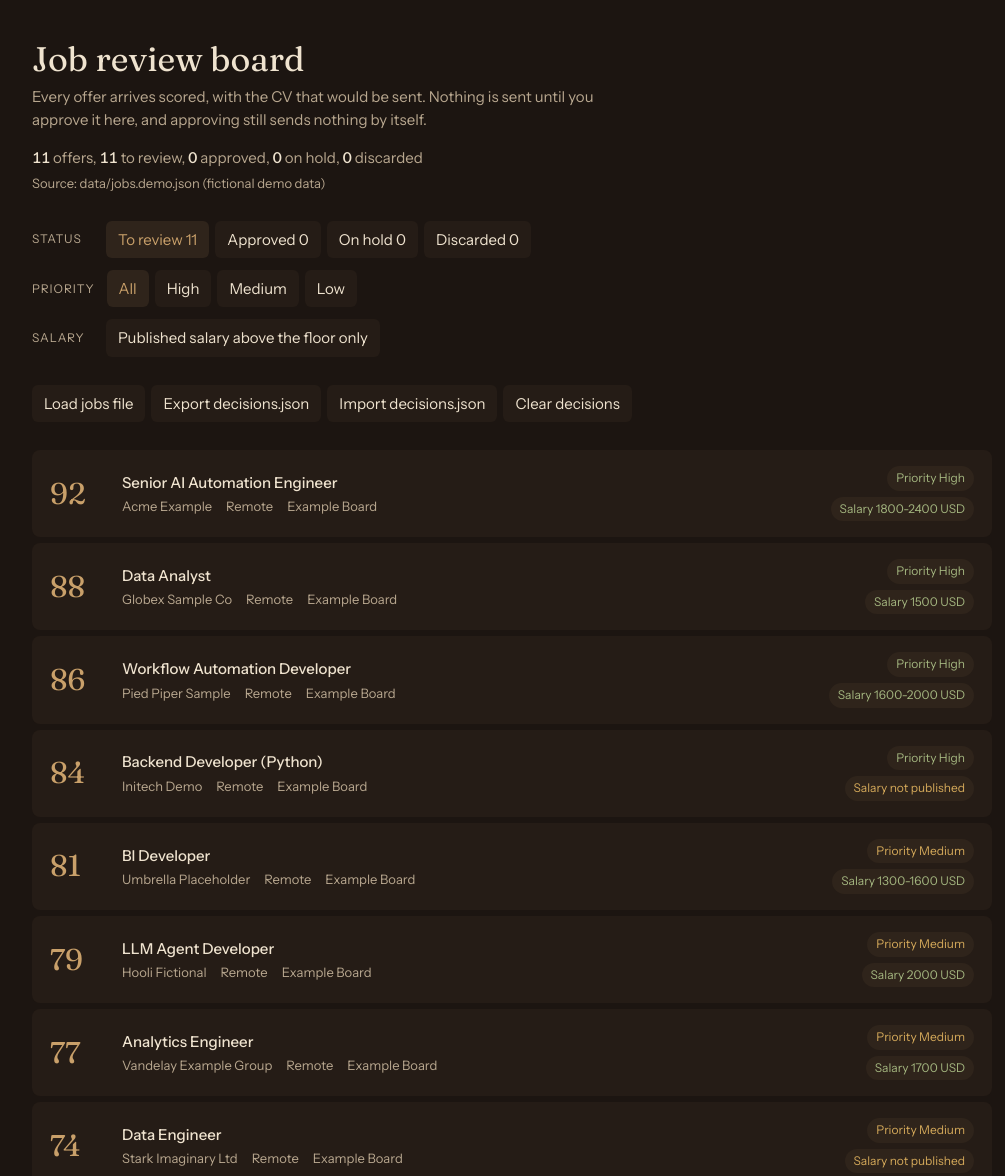
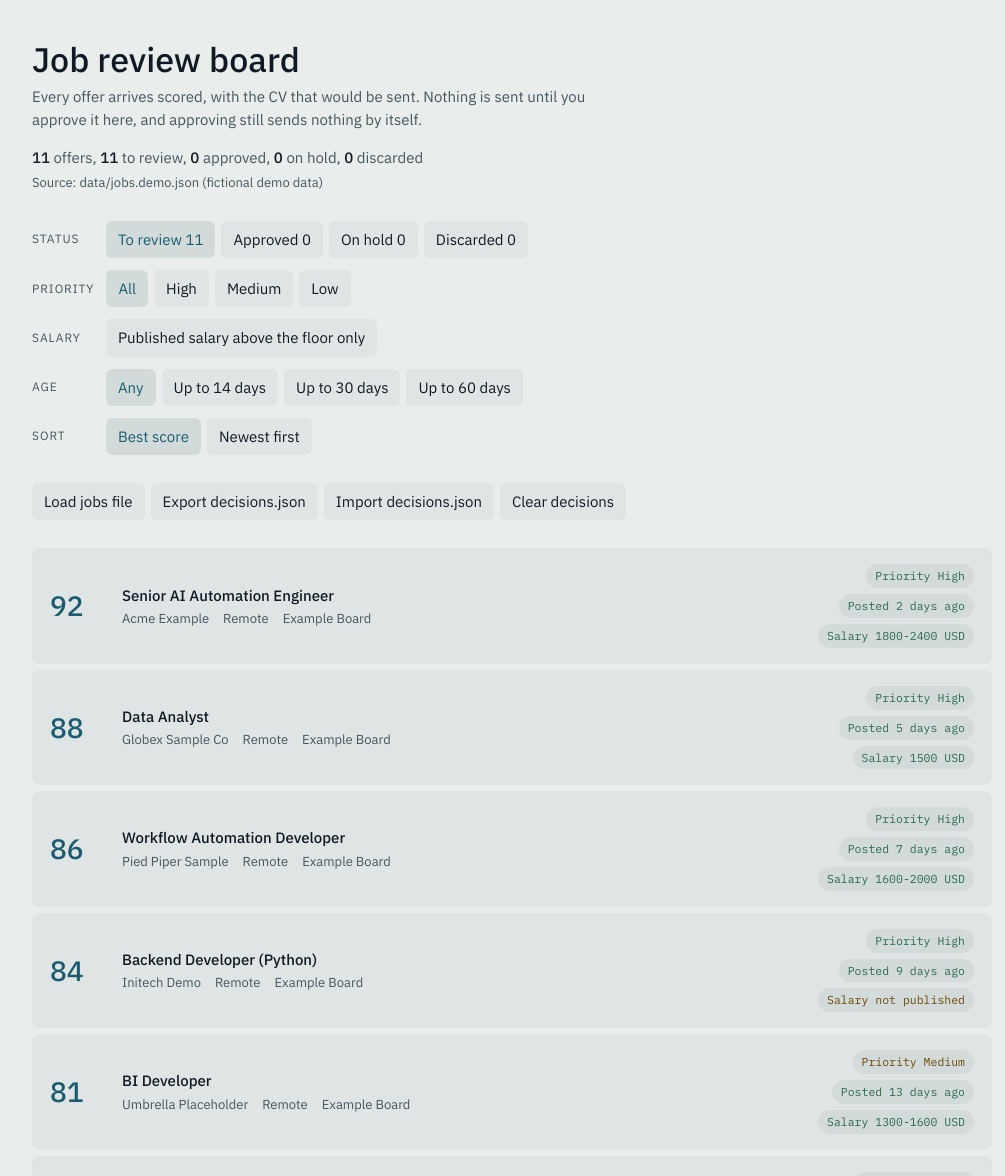
Before and after one commit to cvazzz/job-review-board, a website: page index.html in a window 1280 px wide. Shown: the top 1176 px of the page, without its empty margins (128-1133 px from the left). Drawn offline with Linux system fonts and the light colour scheme; no server answers.

Commit message:
Offer age: pills, filter, sort; accept job agent fields; match portfolio style
Co-Authored-By: Claude Sonnet 5.5 <noreply@anthropic.com>

```diff
--- a/css/style.css
+++ b/css/style.css
@@ -1,17 +1,23 @@
 /* One reading column; each offer is a row that expands. No borders: separation is tone and space. */
 :root{
-  --bg:#1c1511; --surface:#251c16; --raised:#2f241b; --hover:#34281e;
-  --fg:#efe3cf; --muted:#b8a78f; --accent:#c9a06a;
-  --ok:#a3b57f; --warn:#d4a95a; --bad:#cc7f68;
-  --serif:"Fraunces",Georgia,"Times New Roman",serif;
-  --sans:"Instrument Sans",system-ui,-apple-system,"Segoe UI",sans-serif;
-  color-scheme:dark;
+  --bg:#E9EDEC; --surface:#DFE5E4; --raised:#D3DBDA; --hover:#C9D2D1;
+  --fg:#101A24; --muted:#46565F; --accent:#1B5B72; --accent-hover:#124457; --on-accent:#F3F6F6;
+  --ok:#2C6A4C; --warn:#6F4707; --bad:#9A382B;
+  --serif:"IBM Plex Sans",system-ui,-apple-system,"Segoe UI",sans-serif;
+  --sans:"IBM Plex Sans",system-ui,-apple-system,"Segoe UI",sans-serif;
+  --mono:"IBM Plex Mono",ui-monospace,Consolas,monospace;
+  color-scheme:light;
 }
+@media (prefers-color-scheme:dark){:root{
+  --bg:#0F161C; --surface:#151E26; --raised:#1D2933; --hover:#26343F;
+  --fg:#E4EBEF; --muted:#9DAEB9; --accent:#86B9CE; --accent-hover:#A6CEDE; --on-accent:#0F161C;
+  --ok:#86C1A0; --warn:#D7A862; --bad:#DF9082; color-scheme:dark;
+}}
 *{box-sizing:border-box}
 html{background:var(--bg)}
 body{margin:0;background:var(--bg);color:var(--fg);font:15px/1.55 var(--sans);padding-block:40px 80px;padding-left:max(16px,env(safe-area-inset-left,0px));padding-right:max(16px,env(safe-area-inset-right,0px))}
 .wrap{max-width:960px;margin:0 auto;display:flex;flex-direction:column;gap:28px}
-h1{font:400 34px/1.15 var(--serif);margin:0;text-wrap:balance}
+h1{font:500 34px/1.15 var(--serif);margin:0;text-wrap:balance}
 .sub{color:var(--muted);margin:6px 0 0;max-width:62ch}
 .counts{color:var(--muted);font-variant-numeric:tabular-nums;margin:14px 0 0}
 .counts b{color:var(--fg);font-weight:500}
@@ -32,22 +38,22 @@ button:disabled{opacity:.5;cursor:default}
 .head:hover{background:var(--hover)}
 .head:focus-visible{background:var(--hover);text-decoration:none}
 .head:focus-visible .title{color:var(--accent);text-decoration:underline;text-underline-offset:4px}
-.score{font:400 30px/1 var(--serif);color:var(--accent);font-variant-numeric:tabular-nums}
+.score{font:500 28px/1 var(--mono);color:var(--accent);font-variant-numeric:tabular-nums}
 .title{font-weight:500}
 .meta{color:var(--muted);font-size:13px;margin-top:2px;display:flex;flex-wrap:wrap;gap:4px 14px}
-.pill{font-size:12px;padding:3px 9px;border-radius:99px;background:var(--raised);color:var(--muted);white-space:nowrap}
+.pill{font-family:var(--mono);font-size:11.5px;padding:3px 9px;border-radius:99px;background:var(--raised);color:var(--muted);white-space:nowrap}
 .pill.ok{color:var(--ok)}.pill.warn{color:var(--warn)}.pill.bad{color:var(--bad)}
 .state{display:flex;flex-direction:column;align-items:flex-end;gap:6px}
 .detail{padding:4px 18px 20px 90px;display:grid;gap:16px;animation:rise .35s ease both}
 .detail dl{margin:0;display:grid;grid-template-columns:150px 1fr;gap:10px 18px}
-.detail dt{color:var(--muted);font-size:12px;letter-spacing:.08em;text-transform:uppercase;padding-top:3px}
+.detail dt{color:var(--muted);font-family:var(--mono);font-size:11px;letter-spacing:.06em;text-transform:uppercase;padding-top:3px}
 .detail dd{margin:0;min-width:0;overflow-wrap:anywhere}
 a{color:var(--accent);text-underline-offset:3px}
 a:focus-visible{outline:none;background:var(--raised);text-decoration:underline}
 .actions{display:flex;flex-wrap:wrap;gap:8px;align-items:center}
-.actions .go{background:var(--accent);color:#1c1511;font-weight:600}
-.actions .go:hover{background:#d8b07c}
-.actions .go:focus-visible{background:#d8b07c;color:#1c1511}
+.actions .go{background:var(--accent);color:var(--on-accent);font-weight:600}
+.actions .go:hover{background:var(--accent-hover)}
+.actions .go:focus-visible{background:var(--accent-hover);color:var(--on-accent)}
 .confirm{background:var(--raised);padding:12px 14px;border-radius:8px;display:grid;gap:10px;max-width:62ch}
 .empty{background:var(--surface);border-radius:8px;padding:28px 22px;color:var(--muted)}
 .note{color:var(--muted);font-size:13px;max-width:70ch}
--- a/data/jobs.demo.json
+++ b/data/jobs.demo.json
@@ -8,7 +8,7 @@
     "pais_elegible": "Remote, LATAM",
     "modalidad": "Remote",
     "idioma": "EN",
-    "fecha_publicacion": "2026-02-11",
+    "dias_atras": 2,
     "salario_publicado": "1800-2400",
     "moneda": "USD",
     "salario_mensual_usd_est": 2100,
@@ -32,7 +32,7 @@
     "pais_elegible": "Remote, worldwide",
     "modalidad": "Remote",
     "idioma": "EN",
-    "fecha_publicacion": "2026-03-12",
+    "dias_atras": 5,
     "salario_publicado": "1500",
     "moneda": "USD",
     "salario_mensual_usd_est": 1500,
@@ -56,7 +56,7 @@
     "pais_elegible": "Remote, LATAM",
     "modalidad": "Remote",
     "idioma": "EN",
-    "fecha_publicacion": "2026-04-13",
+    "dias_atras": 9,
     "salario_publicado": "",
     "moneda": "",
     "salario_mensual_usd_est": null,
@@ -80,7 +80,7 @@
     "pais_elegible": "Remote, Americas",
     "modalidad": "Remote",
     "idioma": "ES",
-    "fecha_publicacion": "2026-05-14",
+    "dias_atras": 13,
     "salario_publicado": "1300-1600",
     "moneda": "USD",
     "salario_mensual_usd_est": 1450,
@@ -104,7 +104,7 @@
     "pais_elegible": "Remote, worldwide",
     "modalidad": "Remote",
     "idioma": "EN",
-    "fecha_publicacion": "2026-06-15",
+    "dias_atras": 21,
     "salario_publicado": "2000",
     "moneda": "USD",
     "salario_mensual_usd_est": 2000,
@@ -128,7 +128,7 @@
     "pais_elegible": "Remote, EMEA and LATAM",
     "modalidad": "Remote",
     "idioma": "EN",
-    "fecha_publicacion": "2026-07-16",
+    "dias_atras": 28,
     "salario_publicado": "",
     "moneda": "",
     "salario_mensual_usd_est": null,
@@ -152,7 +152,7 @@
     "pais_elegible": "Remote, LATAM",
     "modalidad": "Remote",
     "idioma": "EN",
-    "fecha_publicacion": "2026-08-17",
+    "dias_atras": 38,
     "salario_publicado": "1100",
     "moneda": "USD",
     "salario_mensual_usd_est": 1100,
@@ -176,7 +176,7 @@
     "pais_elegible": "Remote, worldwide",
     "modalidad": "Remote",
     "idioma": "EN",
-    "fecha_publicacion": "2026-09-18",
+    "dias_atras": 52,
     "salario_publicado": "900-1000",
     "moneda": "USD",
     "salario_mensual_usd_est": 950,
@@ -200,7 +200,7 @@
     "pais_elegible": "Hybrid, outside eligible area",
     "modalidad": "Hybrid",
     "idioma": "EN",
-    "fecha_publicacion": "2026-01-19",
+    "dias_atras": 70,
     "salario_publicado": "",
     "moneda": "",
     "salario_mensual_usd_est": null,
@@ -224,7 +224,7 @@
     "pais_elegible": "Remote, Americas",
     "modalidad": "Remote",
     "idioma": "EN",
-    "fecha_publicacion": "2026-02-20",
+    "dias_atras": 4,
     "salario_publicado": "1700",
     "moneda": "USD",
     "salario_mensual_usd_est": 1700,
@@ -248,7 +248,7 @@
     "pais_elegible": "Remote, LATAM",
     "modalidad": "Remote",
     "idioma": "ES",
-    "fecha_publicacion": "2026-03-21",
+    "dias_atras": 7,
     "salario_publicado": "1600-2000",
     "moneda": "USD",
     "salario_mensual_usd_est": 1800,
--- a/index.html
+++ b/index.html
@@ -6,7 +6,7 @@
 <title>Job Review Board</title>
 <meta name="description" content="Review scored job offers and approve them by hand before applying. Static, no dependencies, data stays in your browser.">
 <link rel="preconnect" href="https://fonts.googleapis.com">
-<link rel="stylesheet" href="https://fonts.googleapis.com/css2?family=Fraunces:opsz,wght@9..144,400;9..144,500&family=Instrument+Sans:wght@400;500;600&display=swap">
+<link rel="stylesheet" href="https://fonts.googleapis.com/css2?family=IBM+Plex+Mono:wght@400;500&family=IBM+Plex+Sans:wght@400;500;600&display=swap">
 <link rel="stylesheet" href="css/style.css">
 </head>
 <body>
@@ -22,6 +22,8 @@
     <div class="group" id="f-dec" role="group" aria-label="Status"></div>
     <div class="group" id="f-prio" role="group" aria-label="Priority"></div>
     <div class="group" id="f-sal" role="group" aria-label="Salary"></div>
+    <div class="group" id="f-age" role="group" aria-label="Age of the offer"></div>
+    <div class="group" id="f-sort" role="group" aria-label="Sort order"></div>
   </section>
 
   <section class="tools" aria-label="Data">
@@ -36,7 +38,7 @@
 
   <main class="list" id="list" aria-live="polite"></main>
 
-  <p class="note">Salary floor shown here is only a flag computed upstream (the <code>cumple_piso</code> field). Offers without a published salary are marked. Decisions live in this browser's localStorage; export them to keep or process them elsewhere. The bundled demo data is fictional.</p>
+  <p class="note">Age is counted from the posting date given by the source, against today. Offers older than 60 days (90 for company career pages) are dropped upstream; the age filter is for tightening that further. Salary floor shown here is only a flag computed upstream (the <code>cumple_piso</code> field). Offers without a published salary are marked. Decisions live in this browser's localStorage; export them to keep or process them elsewhere. The bundled demo data is fictional.</p>
 </div>
 <script src="js/logic.js"></script>
 <script src="js/app.js"></script>
--- a/js/app.js
+++ b/js/app.js
@@ -5,7 +5,7 @@
   var STORE_KEY = 'jrb.decisions.v1';
   var LABEL = { pending: 'To review', approved: 'Approved', hold: 'On hold', discarded: 'Discarded' };
   var PRIO = { alta: 'High', media: 'Medium', baja: 'Low' };
-  var state = { jobs: [], decisions: load(), status: 'pending', prio: 'todas', soloSalario: false, open: null, confirm: null, ready: false, error: '', source: '' };
+  var state = { jobs: [], decisions: load(), status: 'pending', prio: 'todas', soloSalario: false, maxDias: 0, orden: 'score', open: null, confirm: null, ready: false, error: '', source: '' };
 
   function load() {
     try { return L.parseDecisions(JSON.parse(localStorage.getItem(STORE_KEY))) || {}; } catch (e) { return {}; }
@@ -32,7 +32,7 @@
   }
   function $(id) { return document.getElementById(id); }
   function say(t) { $('msg').textContent = t; }
-  function cvFile(j) { return j.cv_variant ? 'CV_' + j.cv_variant + '.pdf' : 'to be defined'; }
+  function cvFile(j) { return j.cv_file ? j.cv_file.split('/').pop() : (j.cv_variant ? 'CV_' + j.cv_variant + '.pdf' : 'to be defined'); }
   function chip(label, pressed, onclick) {
     return h('button', { type: 'button', 'aria-pressed': String(!!pressed), onclick: onclick }, label);
   }
@@ -50,6 +50,14 @@
     });
     var s = $('f-sal'); s.replaceChildren(h('span', { class: 'lbl' }, 'Salary'));
     s.append(chip('Published salary above the floor only', state.soloSalario, function () { state.soloSalario = !state.soloSalario; render(); }));
+    var g = $('f-age'); g.replaceChildren(h('span', { class: 'lbl' }, 'Age'));
+    [[0, 'Any'], [14, 'Up to 14 days'], [30, 'Up to 30 days'], [60, 'Up to 60 days']].forEach(function (a) {
+      g.append(chip(a[1], state.maxDias === a[0], function () { state.maxDias = a[0]; render(); }));
+    });
+    var o = $('f-sort'); o.replaceChildren(h('span', { class: 'lbl' }, 'Sort'));
+    [['score', 'Best score'], ['recent', 'Newest first']].forEach(function (a) {
+      o.append(chip(a[1], state.orden === a[0], function () { state.orden = a[0]; render(); }));
+    });
     $('counts').replaceChildren(
       h('b', {}, String(state.jobs.length)), ' offers, ',
       h('b', {}, String(c.pending)), ' to review, ',
@@ -63,6 +71,11 @@
     if (j.cumple_piso && j.salario_publicado) return h('span', { class: 'pill ok' }, 'Salary ' + j.salario_publicado + (j.moneda ? ' ' + j.moneda : ''));
     if (j.cumple_piso) return h('span', { class: 'pill ok' }, 'Salary above floor');
     return h('span', { class: 'pill warn' }, j.salario_publicado ? 'Salary below floor' : 'Salary not published');
+  }
+  function agePill(j) {
+    var band = L.ageBand(j.antiguedad_dias);
+    var cls = band === 'fresh' ? 'ok' : band === 'aging' ? 'warn' : band === 'stale' ? 'bad' : 'warn';
+    return h('span', { class: 'pill ' + cls }, 'Posted ' + L.ageText(j.antiguedad_dias));
   }
   function prioPill(j) {
     var cls = j.prioridad === 'alta' ? 'ok' : (j.prioridad === 'media' ? 'warn' : 'bad');
@@ -85,6 +98,9 @@
       h('dt', {}, 'Strengths'), h('dd', {}, j.fortalezas || '-'),
       h('dt', {}, 'Gaps'), h('dd', {}, j.brechas || '-'),
       h('dt', {}, 'Risks'), h('dd', {}, j.riesgos || '-'),
+      h('dt', {}, 'Published'), h('dd', {}, j.fecha_publicacion ? j.fecha_publicacion + ' (' + L.ageText(j.antiguedad_dias) + ')' : 'Date not published by the source' + (j.antiguedad_dias == null ? '. Confirm the offer is still open.' : '')),
+      j.expira ? h('dt', {}, 'Closes') : null, j.expira ? h('dd', {}, j.expira) : null,
+      h('dt', {}, 'Salary vs floor'), h('dd', {}, j.nota_piso || (j.salario_publicado ? j.salario_publicado + ' ' + j.moneda : 'Not published: ask before investing time.')),
       h('dt', {}, 'Eligible where'), h('dd', {}, j.pais_elegible || '-'),
       h('dt', {}, 'Mode'), h('dd', {}, j.modalidad || '-'),
       h('dt', {}, 'Language'), h('dd', {}, j.idioma),
@@ -118,7 +134,7 @@
       h('span', {},
         h('div', { class: 'title' }, j.puesto),
         h('div', { class: 'meta' }, h('span', {}, j.empresa), h('span', {}, j.modalidad), h('span', {}, j.fuente))),
-      h('span', { class: 'state' }, prioPill(j), salaryPill(j), st !== 'pending' ? h('span', { class: 'pill' }, LABEL[st]) : null));
+      h('span', { class: 'state' }, prioPill(j), agePill(j), salaryPill(j), st !== 'pending' ? h('span', { class: 'pill' }, LABEL[st]) : null));
     return h('article', { class: 'job', style: 'animation-delay:' + Math.min(i, 10) * 30 + 'ms' }, head, open ? detail(j) : null);
   }
 
@@ -128,7 +144,7 @@
     if (state.error) { list.replaceChildren(h('div', { class: 'empty' }, state.error)); return; }
     if (!state.ready) { list.replaceChildren(h('div', { class: 'empty' }, 'Loading offers...')); return; }
     if (!state.jobs.length) { list.replaceChildren(h('div', { class: 'empty' }, 'No offers loaded. Use "Load jobs file" to pick a JSON file.')); return; }
-    var rows = L.filterJobs(state.jobs, state.decisions, { status: state.status, prioridad: state.prio, soloSalario: state.soloSalario });
+    var rows = L.filterJobs(state.jobs, state.decisions, { status: state.status, prioridad: state.prio, soloSalario: state.soloSalario, maxDias: state.maxDias, orden: state.orden });
     if (!rows.length) { list.replaceChildren(h('div', { class: 'empty' }, 'No offers match this filter.')); return; }
     list.replaceChildren.apply(list, rows.map(row));
   }
--- a/js/logic.js
+++ b/js/logic.js
@@ -32,7 +32,40 @@
     return /^(si|sí|yes|true|1|y)$/i.test(str(v));
   }
 
-  /* Returns a safe, uniform job object, or null if it has no id or title. */
+  var DAY = 86400000;
+
+  /* Whole days between a YYYY-MM-DD date and `now` (a Date); null when the date is missing or invalid. */
+  function ageDays(fecha, now) {
+    var m = /^(\d{4})-(\d{2})-(\d{2})/.exec(str(fecha));
+    if (!m) return null;
+    var t = Date.UTC(+m[1], +m[2] - 1, +m[3]);
+    var n = now || new Date();
+    var today = Date.UTC(n.getFullYear(), n.getMonth(), n.getDate());
+    return isFinite(t) ? Math.max(0, Math.round((today - t) / DAY)) : null;
+  }
+
+  function isoDaysAgo(days, now) {
+    var n = now || new Date();
+    var d = new Date(Date.UTC(n.getFullYear(), n.getMonth(), n.getDate()) - days * DAY);
+    return d.toISOString().slice(0, 10);
+  }
+
+  /* 'fresh' up to 14 days, 'aging' up to 45, 'stale' beyond, 'unknown' without a date. */
+  function ageBand(days) {
+    if (days == null) return 'unknown';
+    return days <= 14 ? 'fresh' : days <= 45 ? 'aging' : 'stale';
+  }
+
+  function ageText(days) {
+    if (days == null) return 'date unknown';
+    if (days === 0) return 'today';
+    if (days === 1) return '1 day ago';
+    if (days < 60) return days + ' days ago';
+    return Math.round(days / 30) + ' months ago';
+  }
+
+  /* Returns a safe, uniform job object, or null if it has no id or title.
+     Accepts both this board's field names and the ones written by the job agent (publicada, salario, pais, metodo, verificacion). */
   function normalizeJob(raw) {
     if (!raw || typeof raw !== 'object') return null;
     var id = str(raw.id), puesto = str(raw.puesto);
@@ -44,30 +77,39 @@
     if (PRIORITIES.indexOf(prio) < 0) prio = 'media';
     var idioma = str(raw.idioma).toUpperCase();
     var usd = Number(raw.salario_mensual_usd_est);
+    var fecha = str(raw.fecha_publicacion) || str(raw.publicada);
+    if (!fecha && isFinite(Number(raw.dias_atras)) && str(raw.dias_atras) !== '') fecha = isoDaysAgo(Number(raw.dias_atras));
+    var sal = str(raw.salario_publicado) || (/^no publicado$/i.test(str(raw.salario)) ? '' : str(raw.salario));
+    var piso = str(raw.cumple_piso).toLowerCase();
+    var days = ageDays(fecha);
     return {
       id: id,
       empresa: str(raw.empresa),
       puesto: puesto,
       url: isHttpsUrl(raw.url) ? str(raw.url) : null,
       fuente: str(raw.fuente),
-      pais_elegible: str(raw.pais_elegible),
+      pais_elegible: str(raw.pais_elegible) || str(raw.pais),
       modalidad: str(raw.modalidad),
       idioma: idioma === 'EN' ? 'EN' : 'ES',
-      fecha_publicacion: str(raw.fecha_publicacion),
-      salario_publicado: str(raw.salario_publicado),
+      fecha_publicacion: fecha,
+      antiguedad_dias: days,
+      expira: str(raw.expira),
+      nota_piso: str(raw.nota_piso),
+      salario_publicado: sal,
       moneda: str(raw.moneda),
       salario_mensual_usd_est: isFinite(usd) && str(raw.salario_mensual_usd_est) !== '' ? usd : null,
-      cumple_piso: truthy(raw.cumple_piso),
+      cumple_piso: truthy(piso) || piso === 'si',
       score: score,
       prioridad: prio,
-      metodo_postulacion: str(raw.metodo_postulacion),
+      metodo_postulacion: str(raw.metodo_postulacion) || str(raw.metodo),
       requiere_humano: truthy(raw.requiere_humano),
-      estado_verificacion: str(raw.estado_verificacion),
+      estado_verificacion: str(raw.estado_verificacion) || str(raw.verificacion),
       fortalezas: str(raw.fortalezas),
       brechas: str(raw.brechas),
       riesgos: str(raw.riesgos),
       notas: str(raw.notas),
-      cv_variant: str(raw.cv_variant) || cvVariantFor(puesto)
+      cv_variant: str(raw.cv_variant) || cvVariantFor(puesto),
+      cv_file: str(raw.cv_file)
     };
   }
 
@@ -101,13 +143,18 @@
     return next;
   }
 
-  function sortJobs(jobs) {
+  /* by: 'score' (default) or 'recent' (newest first, offers without a date last; ties by score). */
+  function sortJobs(jobs, by) {
     return jobs.slice().sort(function (a, b) {
+      if (by === 'recent') {
+        var da = a.antiguedad_dias == null ? 1e9 : a.antiguedad_dias, db = b.antiguedad_dias == null ? 1e9 : b.antiguedad_dias;
+        if (da !== db) return da - db;
+      }
       return (b.score - a.score) || (a.id < b.id ? -1 : a.id > b.id ? 1 : 0);
     });
   }
 
-  /* opts: {status, prioridad ('todas' or a priority), soloSalario} */
+  /* opts: {status, prioridad ('todas' or a priority), soloSalario, maxDias (number of days or 0 for any), orden ('score'|'recent')} */
   function filterJobs(jobs, decisions, opts) {
     opts = opts || {};
     var status = opts.status || 'pending', prio = opts.prioridad || 'todas';
@@ -115,8 +162,9 @@
       if (statusOf(decisions, j.id) !== status) return false;
       if (prio !== 'todas' && j.prioridad !== prio) return false;
       if (opts.soloSalario && !(j.cumple_piso && j.salario_publicado)) return false;
+      if (opts.maxDias > 0 && !(j.antiguedad_dias != null && j.antiguedad_dias <= opts.maxDias)) return false;
       return true;
-    }));
+    }), opts.orden);
   }
 
   function countByStatus(jobs, decisions) {
@@ -146,7 +194,8 @@
         return {
           id: j.id, empresa: j.empresa, puesto: j.puesto, url: j.url,
           metodo_postulacion: j.metodo_postulacion, requiere_humano: j.requiere_humano,
-          cv_variant: j.cv_variant, score: j.score,
+          cv_variant: j.cv_variant, cv_file: j.cv_file, score: j.score,
+          fecha_publicacion: j.fecha_publicacion, antiguedad_dias: j.antiguedad_dias,
           approved_at: decisions[j.id].decided_at
         };
       });
@@ -154,6 +203,7 @@
 
   return {
     STATUSES: STATUSES, PRIORITIES: PRIORITIES, TRANSITIONS: TRANSITIONS,
+    ageDays: ageDays, ageBand: ageBand, ageText: ageText, isoDaysAgo: isoDaysAgo,
     isHttpsUrl: isHttpsUrl, cvVariantFor: cvVariantFor, normalizeJob: normalizeJob,
     normalizeJobs: normalizeJobs, statusOf: statusOf, canTransition: canTransition,
     applyDecision: applyDecision, sortJobs: sortJobs, filterJobs: filterJobs,
```
Also changed, not shown: tests/logic.test.js (+44 -0 lines), README.md, 1 other file.
